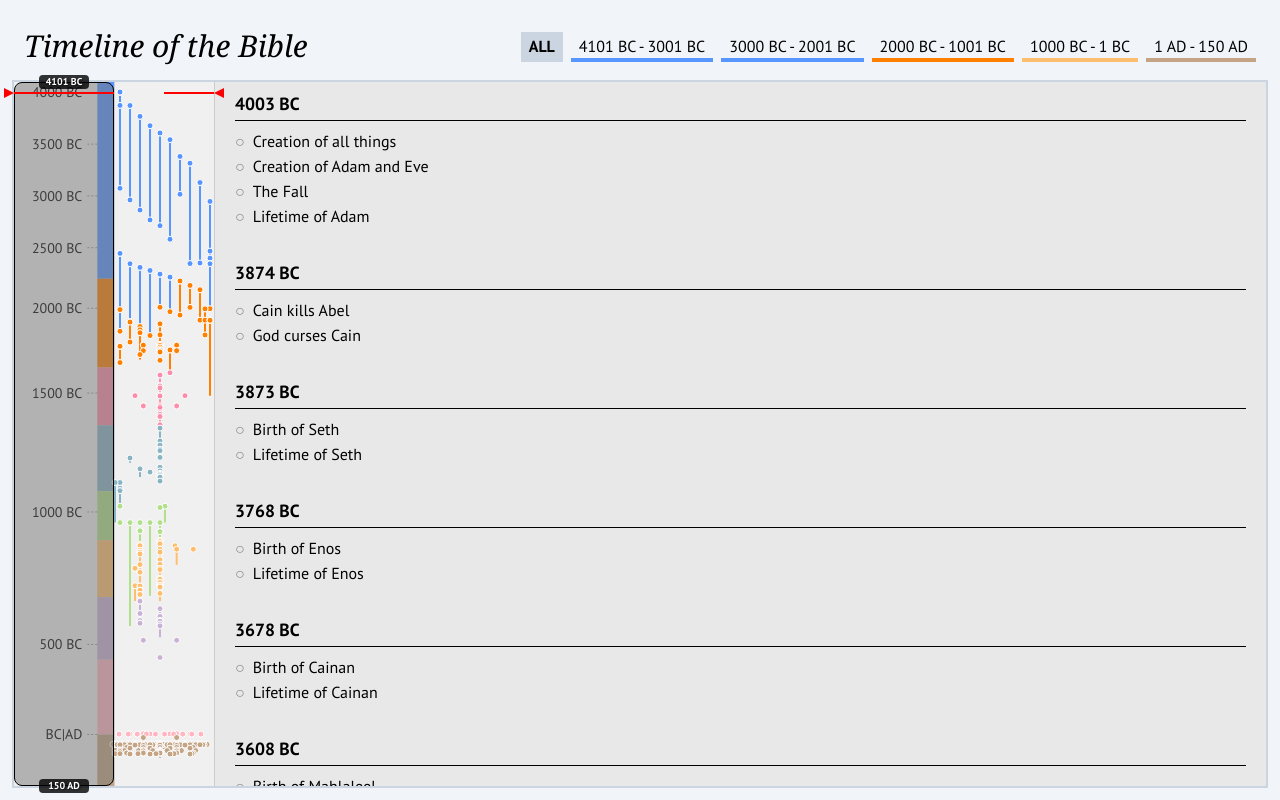
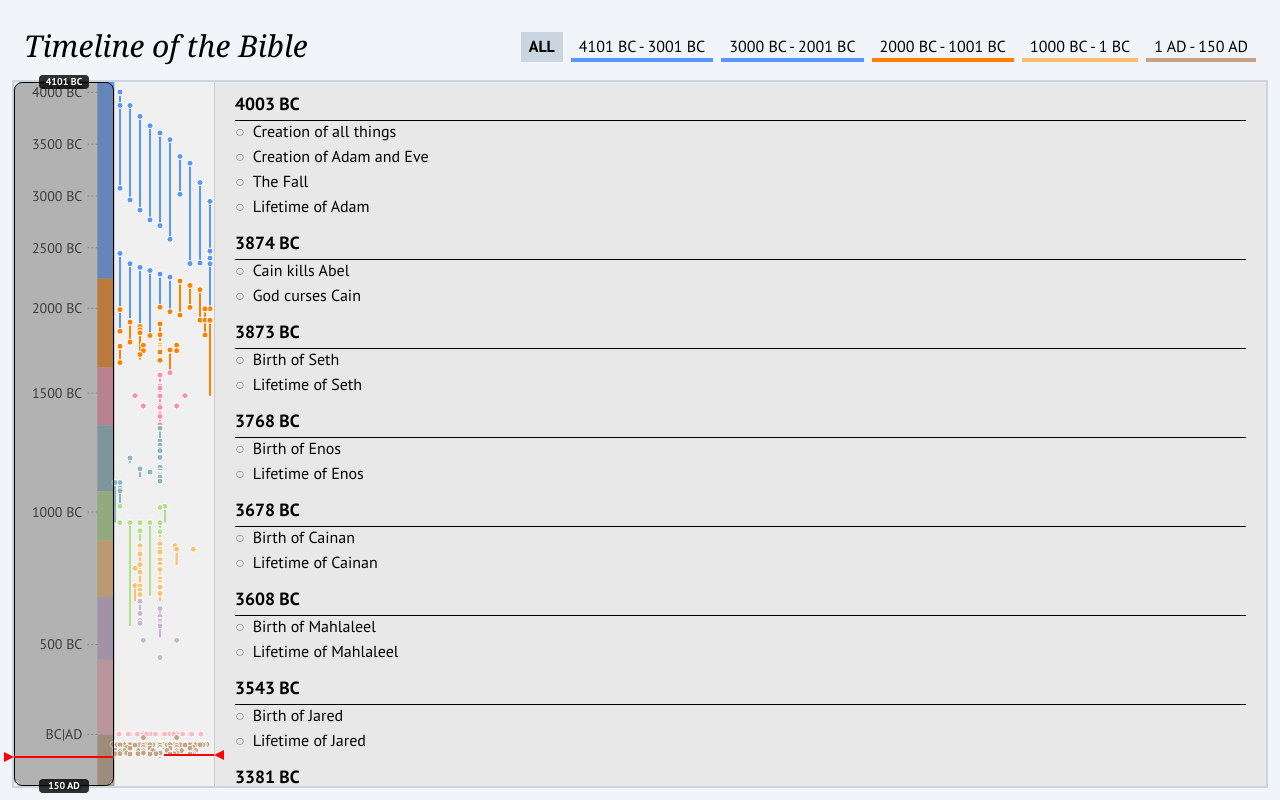
Before and after one commit to Peashooter8890/biblical-timeline-vis, a React (Vite) app: page / in a window 1280 px wide. Built offline with nearby package versions, Linux system fonts and the light colour scheme; a web font is replaced by a local one.

Commit message:
good progress on sticky header; just that 10px scrollable area that bugs me

```diff
--- a/src/components/EventDisplay/EventDisplay.jsx
+++ b/src/components/EventDisplay/EventDisplay.jsx
@@ -1,4 +1,4 @@
-import React, { useRef, useMemo, useCallback, useEffect } from 'react';
+import React, { Fragment, useRef, useMemo, useCallback, useEffect } from 'react';
 import { formatYear } from '../../utils/utils.js';
 import './eventDisplay.css';
 
@@ -6,12 +6,10 @@ const EventDisplay = ({ data, selection, onScrollInfoChange, containerRef }) =>
     const internalRef = useRef(null);
     const ref = containerRef || internalRef;
     const previousSelectionRef = useRef(null);
-    const eventTopPadding = 10;
 
     const groupedEvents = useMemo(() => {
         if (!data.length) return [];
 
-        // Always show ALL events, no filtering by selection
         const groups = {};
 
         data.forEach(event => {
@@ -26,15 +24,13 @@ const EventDisplay = ({ data, selection, onScrollInfoChange, containerRef }) =>
                 year: Number(key),
                 events: groups[key]
             }));
-    }, [data]); // Removed selection dependency
+    }, [data]);
 
-    // Jump to selection range when selection changes
     useEffect(() => {
         if (!selection || !ref.current || !groupedEvents.length) return;
 
         const [startYear, endYear] = selection;
 
-        // Check if selection actually changed
         if (previousSelectionRef.current) {
             const [prevStart, prevEnd] = previousSelectionRef.current;
             if (prevStart === startYear && prevEnd === endYear) return;
@@ -42,12 +38,12 @@ const EventDisplay = ({ data, selection, onScrollInfoChange, containerRef }) =>
 
         previousSelectionRef.current = selection;
 
-        // Find the first event group that is >= startYear
         const targetGroup = groupedEvents.find(group => group.year >= startYear);
 
         if (targetGroup) {
             const container = ref.current;
-            const elements = container.querySelectorAll('.event-group');
+            const elements = container.querySelectorAll('.event-year-header');
+
             for (let i = 0; i < elements.length; i++) {
                 const element = elements[i];
                 const groupYear = groupedEvents[i].year;
@@ -56,31 +52,37 @@ const EventDisplay = ({ data, selection, onScrollInfoChange, containerRef }) =>
                     const containerRect = container.getBoundingClientRect();
                     const elementRect = element.getBoundingClientRect();
                     const relativeTop = elementRect.top - containerRect.top + container.scrollTop;
-                    container.scrollTop = relativeTop - eventTopPadding;
+                    container.scrollTop = relativeTop;
                     break;
                 }
             }
         }
     }, [selection, groupedEvents, ref]);
 
-    const calculateYearAtPosition = useCallback((scrollTop, elements) => {
-        if (!elements.length) return groupedEvents[0]?.year || 0;
+    const calculateYearAtPosition = useCallback((scrollTop, headers, scrollHeight) => {
+        if (!headers.length) return groupedEvents[0]?.year || 0;
 
-        // Find the first element that extends past the scroll position
-        for (let i = 0; i < elements.length; i++) {
-            const element = elements[i];
-            const elementBottom = element.offsetTop + element.offsetHeight;
+        // Find which year's "section" the scrollTop is in
+        for (let i = 0; i < headers.length; i++) {
+            const currentHeader = headers[i];
+            const nextHeader = headers[i + 1];
 
-            if (elementBottom > scrollTop) {
+            const sectionTop = currentHeader.offsetTop;
+            // The bottom of the section is the top of the next header, or the total scroll height for the last one
+            const sectionBottom = nextHeader ? nextHeader.offsetTop : scrollHeight;
+
+            if (scrollTop >= sectionTop && scrollTop < sectionBottom) {
                 const currentYear = groupedEvents[i].year;
                 const nextYear = groupedEvents[i + 1]?.year;
 
-                // If no next year or element height is 0, return current year
-                if (!nextYear || element.offsetHeight === 0) return currentYear;
+                if (!nextYear) return currentYear; // We are in the last section
 
-                // Calculate how far we've scrolled into this element
-                const scrollIntoElement = Math.max(0, scrollTop - element.offsetTop);
-                const progress = Math.min(1, scrollIntoElement / element.offsetHeight);
+                const sectionHeight = sectionBottom - sectionTop;
+                if (sectionHeight === 0) return currentYear;
+
+                // Calculate how far we've scrolled into this section
+                const scrollIntoSection = scrollTop - sectionTop;
+                const progress = Math.min(1, scrollIntoSection / sectionHeight);
 
                 // Interpolate between current and next year
                 return currentYear + (progress * (nextYear - currentYear));
@@ -95,16 +97,16 @@ const EventDisplay = ({ data, selection, onScrollInfoChange, containerRef }) =>
 
         const container = ref.current;
         const { scrollTop, scrollHeight, clientHeight } = container;
-        const elements = container.querySelectorAll('.event-group');
 
-        if (!elements.length) return;
+        const headers = container.querySelectorAll('.event-year-header');
 
-        // Calculate scroll percentage
+        if (!headers.length) return;
+
         const maxScroll = scrollHeight - clientHeight;
         const scrollPercentage = maxScroll > 0 ?
             Math.max(0, Math.min(1, scrollTop / maxScroll)) : 1;
 
-        const topVisibleYear = calculateYearAtPosition(scrollTop, elements);
+        const topVisibleYear = calculateYearAtPosition(scrollTop, headers, scrollHeight);
 
         onScrollInfoChange({
             topVisibleYear,
@@ -121,20 +123,23 @@ const EventDisplay = ({ data, selection, onScrollInfoChange, containerRef }) =>
         return <div className="event-display-container">Loading events...</div>;
     }
 
+    // JSX remains the same as the previous step (using Fragment)
     return (
         <div className="event-display-container" ref={ref} onScroll={handleScroll}>
             {groupedEvents.length === 0 ? (
                 <p>No events to display.</p>
             ) : (
                 groupedEvents.map(group => (
-                    <div className="event-group" key={group.year}>
-                        <h3>{formatYear(group.year)}</h3>
+                    <Fragment key={group.year}>
+                        <h3 className="event-year-header">
+                            {formatYear(group.year)}
+                        </h3>
                         {group.events.map(event => (
                             <div className="event-item" key={event.fields.title}>
                                 {event.fields.title}
                             </div>
                         ))}
-                    </div>
+                    </Fragment>
                 ))
             )}
         </div>
--- a/src/components/EventDisplay/eventDisplay.css
+++ b/src/components/EventDisplay/eventDisplay.css
@@ -2,32 +2,27 @@
     flex-grow: 1;
     padding: 10px 20px;
     overflow-y: auto;
-    /* Remove height: 100% to allow it to be sized by its flex parent */
     box-sizing: border-box;
-    background-color: #e8e8e8; /* Changed to slightly darker gray */
-    /* Hide scrollbars */
-    scrollbar-width: none; /* Firefox */
-    -ms-overflow-style: none; /* Internet Explorer 10+ */
+    background-color: #e8e8e8;
+    scrollbar-width: none;
+    -ms-overflow-style: none;
+}
+.event-display-container::-webkit-scrollbar {
+    display: none;
 }
 
-.event-display-container::-webkit-scrollbar {
-    display: none; /* Safari and Chrome */
-}
-
-.event-group {
-    margin-bottom: 20px;
-    padding-bottom: 10px;
-    /* Remove border-bottom from here */
-}
-
-.event-group h3 {
-    margin: 0 0 10px 0;
+.event-year-header {
+    position: -webkit-sticky;
+    position: sticky;
+    top: -10px;
+    z-index: 1;
+    background-color: #e8e8e8;
+    margin: 0;
+    padding: 10px 0 5px 0;
     font-size: 1.1em;
     color: #000;
     font-weight: 600;
-    /* Add border below the year heading */
     border-bottom: 1px solid black;
-    padding-bottom: 5px;
 }
 
 .event-item {
@@ -37,6 +32,10 @@
     color: black;
 }
 
+.event-item:last-of-type {
+    margin-bottom: 20px;
+}
+
 .event-item::before {
     content: '○';
     margin-right: 8px;
```
